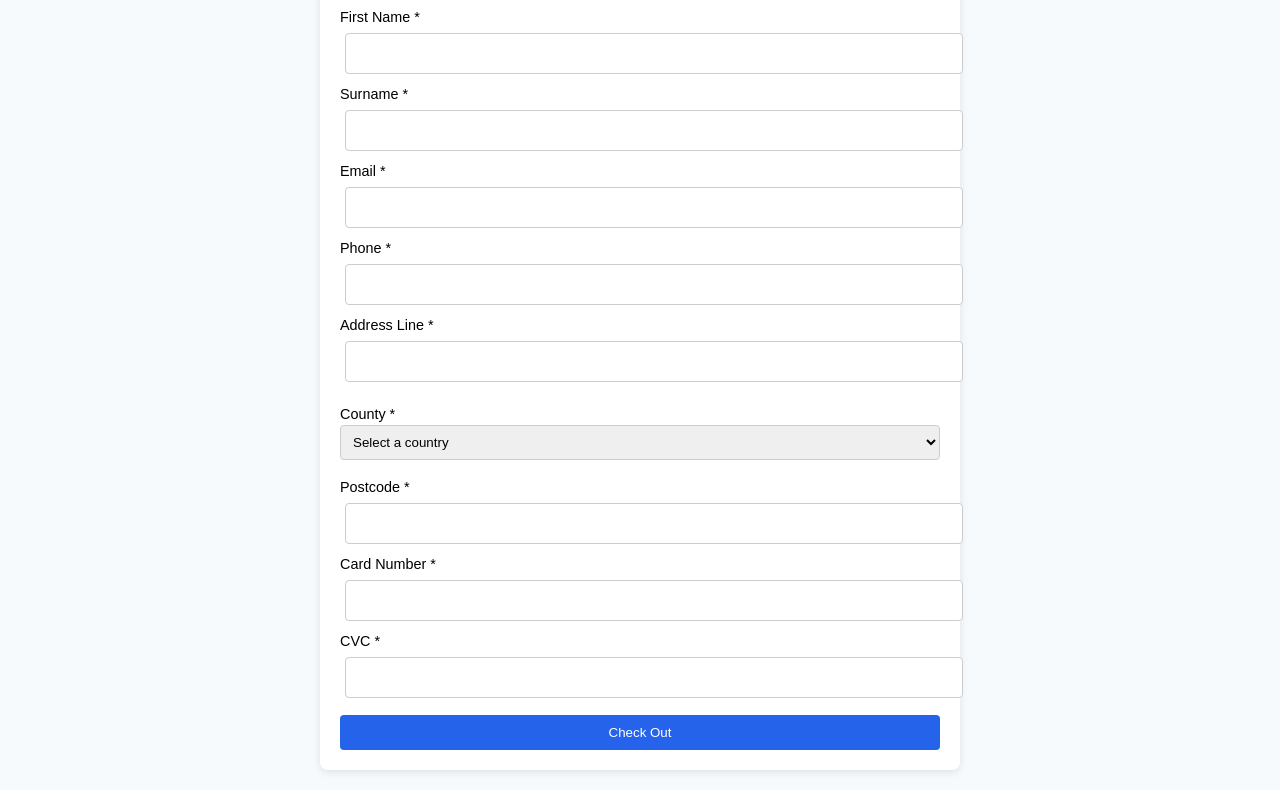
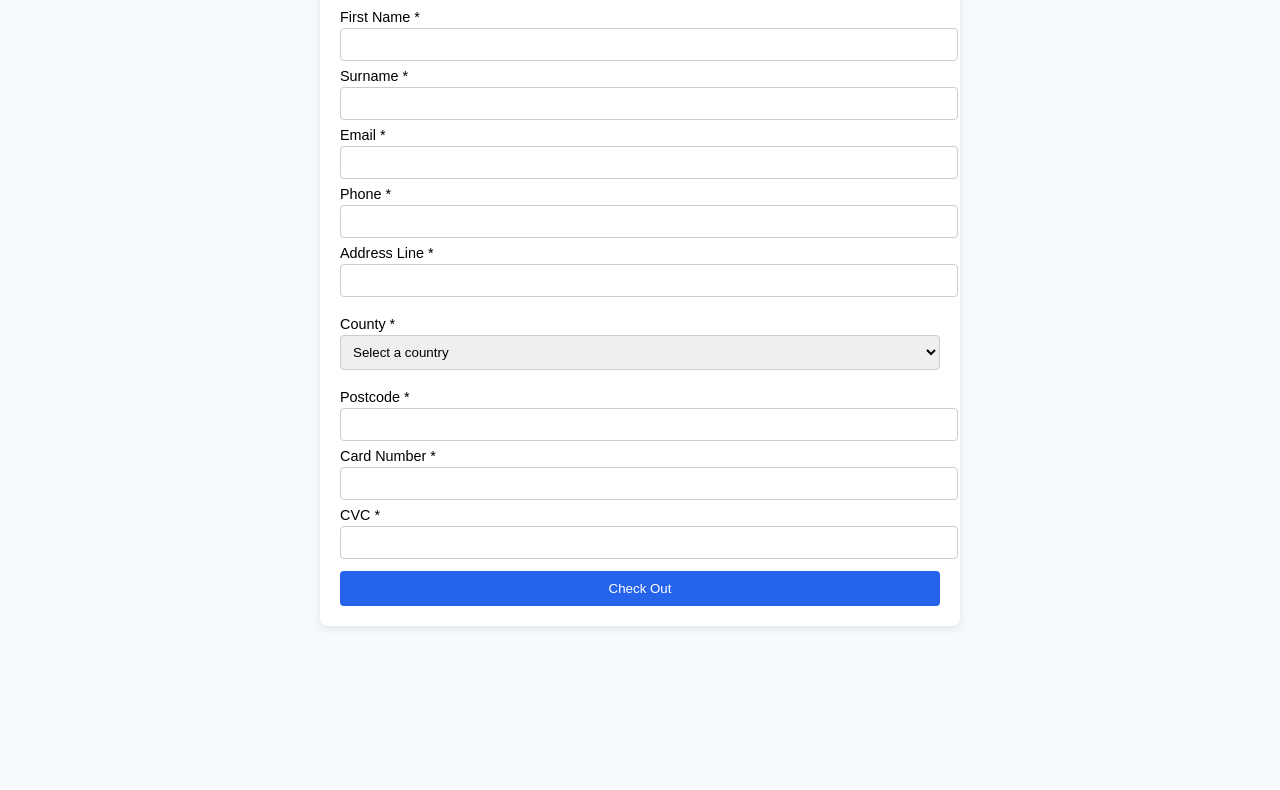
Before and after one commit to JMcKeeNI/prj-COM109-cw2, a plain HTML site: page orderForm.html in a window 1280 px wide. Shown: the part 147-937 px from the top of the page. After the commit the page ends 800 px from the top, so only its background shows below. Drawn offline with Linux system fonts and the light colour scheme.

Commit message:
add .formInput in CSS

```diff
--- a/css/form.css
+++ b/css/form.css
@@ -8,7 +8,7 @@ body {
 
 }
 
-input {
+.formInput {
     margin: 5px;
     padding: 20px;
     width: 90%;
```
